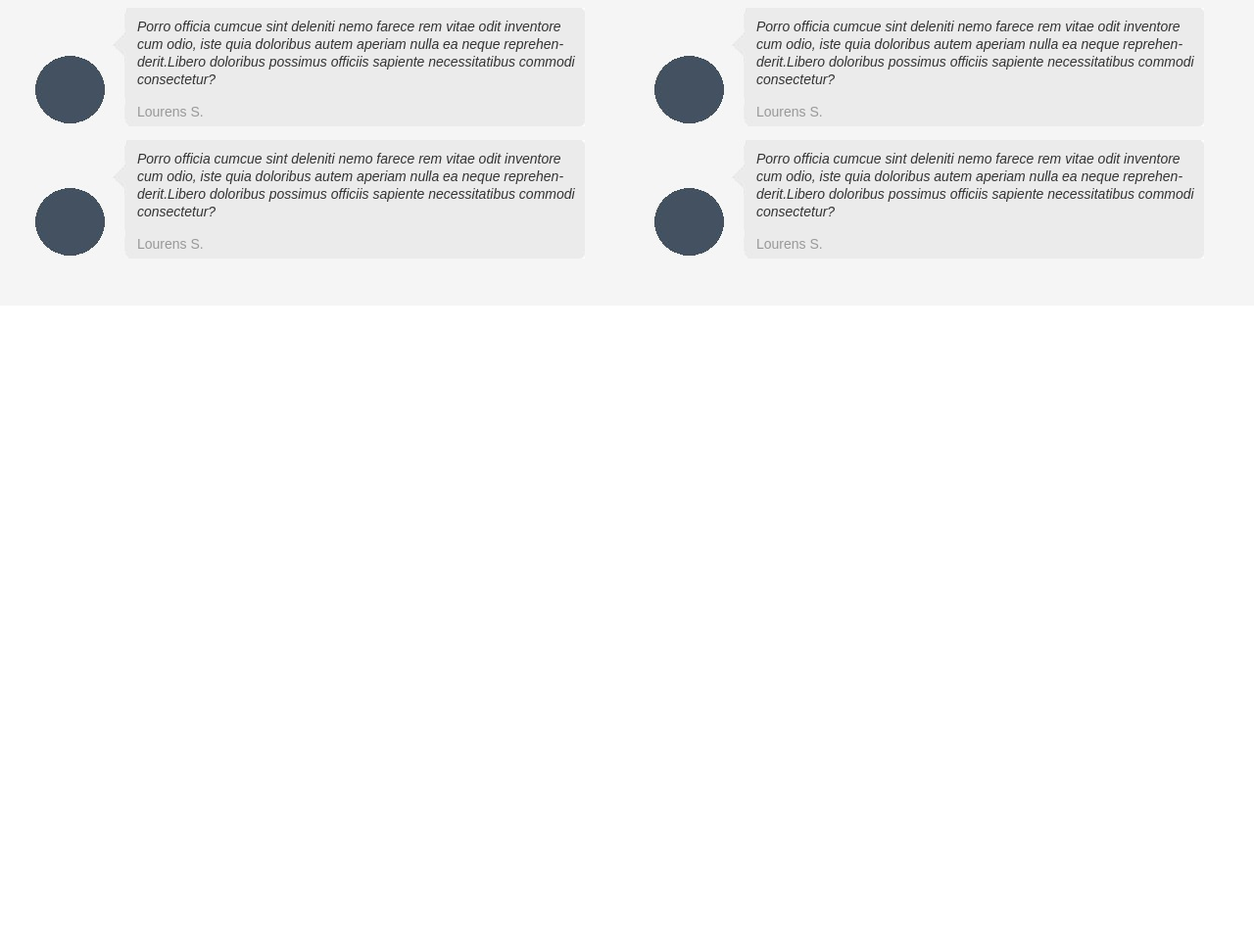
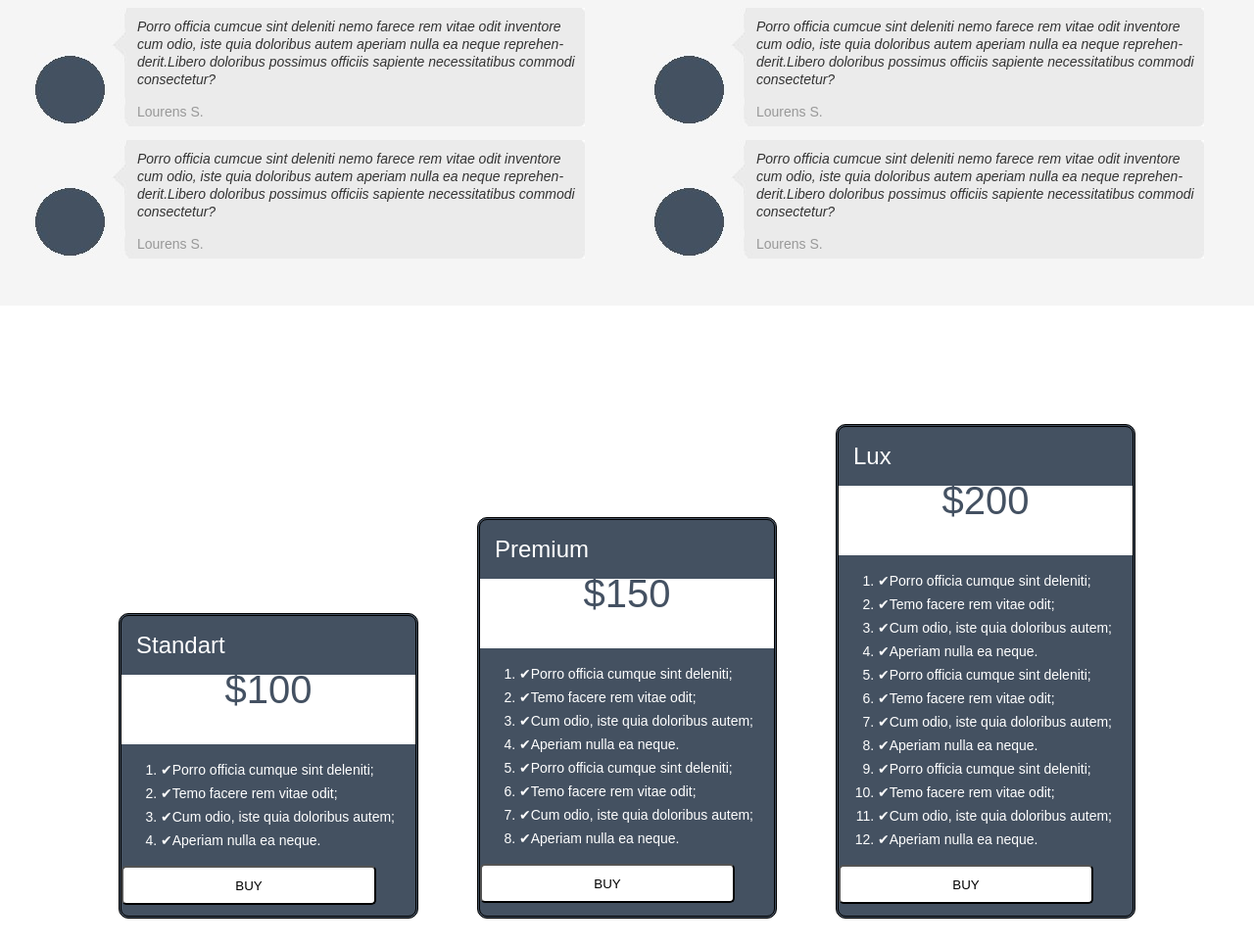
Before and after one commit to Ruzzyy/HTML5CSS3Homework, a plain HTML site: page Boryan_Ruzanna.lesson2/index.html in a window 1280 px wide. Shown: the part 1681-2649 px from the top of the page at 98% size. Before the commit the page ends 1993 px from the top, so only its background shows below. Drawn offline with Linux system fonts and the light colour scheme.

Commit message:
создана глава "Buy it now"
предстоит еще много корректировок

```diff
--- a/Boryan_Ruzanna.lesson2/index.html
+++ b/Boryan_Ruzanna.lesson2/index.html
@@ -128,7 +128,7 @@
         <img src="img/circle.jpg" alt="">
         <img src="img/bg_review.jpg" alt="">
 
-            <p> Porro officia cumcue sint deleniti nemo farece rem vitae odit inventore
+        <p> Porro officia cumcue sint deleniti nemo farece rem vitae odit inventore
             cum odio, iste quia doloribus autem aperiam nulla ea neque reprehen- <wbr>derit.Libero doloribus
             possimus officiis sapiente necessitatibus commodi consectetur?</p>
             <footer class="rev-footer">Lourens S.</footer>
@@ -162,7 +162,60 @@
     </article>
 </section>
 
-<section class="price"> </section>
+
+<section class="price">
+    <div class="box1">
+        <h4>Standart</h4>
+        <p> $100</p>
+        <ol>
+            <li>Porro officia cumque sint deleniti;</li>
+            <li>Temo facere rem vitae odit;</li>
+            <li>Cum odio, iste quia doloribus autem;</li>
+            <li>Aperiam nulla ea neque.</li>
+        </ol>
+        <form>
+            <input type="submit" value="BUY">
+        </form>
+    </div>
+    <div class="box2">
+        <h4>Premium</h4>
+        <p> $150</p>
+        <ol>
+            <li>Porro officia cumque sint deleniti;</li>
+            <li>Temo facere rem vitae odit;</li>
+            <li>Cum odio, iste quia doloribus autem;</li>
+            <li>Aperiam nulla ea neque.</li>
+            <li>Porro officia cumque sint deleniti;</li>
+            <li>Temo facere rem vitae odit;</li>
+            <li>Cum odio, iste quia doloribus autem;</li>
+            <li>Aperiam nulla ea neque.</li>
+        </ol>
+        <form>
+            <input type="submit" value="BUY">
+        </form>
+    </div>
+    <div class="box3">
+        <h4>Lux</h4>
+        <p> $200</p>
+        <ol>
+            <li>Porro officia cumque sint deleniti;</li>
+            <li>Temo facere rem vitae odit;</li>
+            <li>Cum odio, iste quia doloribus autem;</li>
+            <li>Aperiam nulla ea neque.</li>
+            <li>Porro officia cumque sint deleniti;</li>
+            <li>Temo facere rem vitae odit;</li>
+            <li>Cum odio, iste quia doloribus autem;</li>
+            <li>Aperiam nulla ea neque.</li>
+            <li>Porro officia cumque sint deleniti;</li>
+            <li>Temo facere rem vitae odit;</li>
+            <li>Cum odio, iste quia doloribus autem;</li>
+            <li>Aperiam nulla ea neque.</li>
+        </ol>
+        <form>
+            <input type="submit" value="BUY">
+        </form>
+    </div>
+</section>
 
 <footer class="contacts"> </footer>
 </body>
--- a/Boryan_Ruzanna.lesson2/style.css
+++ b/Boryan_Ruzanna.lesson2/style.css
@@ -192,7 +192,7 @@ figcaption p {
 
 .reviews article footer {
     position: absolute;
-    font-family: Arial;
+    font-family: Arial,serif;
     color:  #989898;
     font-size: 14px;
     font-weight: 400;
@@ -202,3 +202,67 @@ figcaption p {
     bottom: 15px;
     left: 140px;
 }
+/*------------глава Price----------------*/
+.price {
+    display: flex;
+    width: 1280px;
+    height: 656px;
+    justify-content: center;
+}
+.price div {
+    border: double;
+    background-color: #445161;
+    align-self: flex-end;
+    float: left;
+    margin: 30px;
+    border-radius: 10px;
+}
+.price div h4 {
+    font-family: Arial;
+    color:  #ffffff;
+    font-size: 24px;
+    font-weight: 400;
+    line-height: 30px;
+    text-align: left;
+    margin: 15px;
+}
+.price div p{
+    background-color: #ffffff;
+    font-family: Arial, serif;
+    color:  #445162;
+    font-size: 40px;
+    font-weight: 400;
+    line-height: 30px;
+    text-align: center;
+    width: 300px;
+    height: 71px;
+    margin: 0;
+}
+.price div input{
+    border-radius: 5px;
+    background-color:  #ffffff;
+    width: 260px;
+    height: 40px;
+}
+.price div ol {
+    font-family: Arial, serif;
+    color:  #ffffff;
+    font-size: 14px;
+    font-weight: 400;
+    line-height: 24px;
+    text-align: left;
+}
+.price .box1 {
+    width: 300px;
+    height: 306px;
+}
+
+.price .box2 {
+    width: 300px;
+    height: 404px;
+}
+
+.price .box3 {
+    width: 300px;
+    height: 499px;
+}
```
